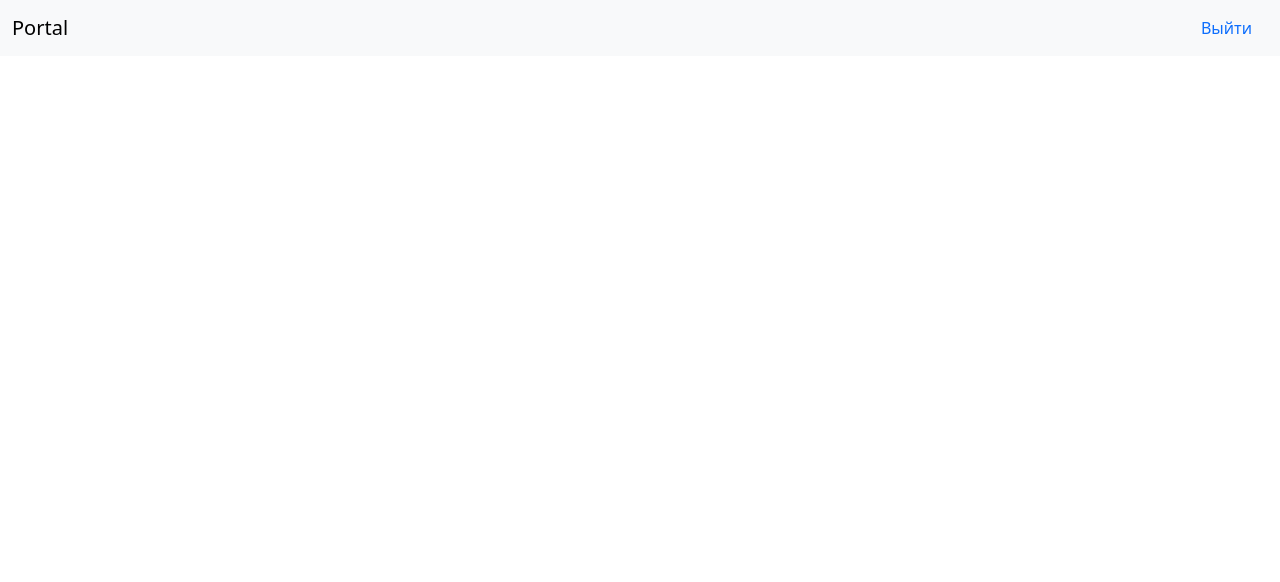
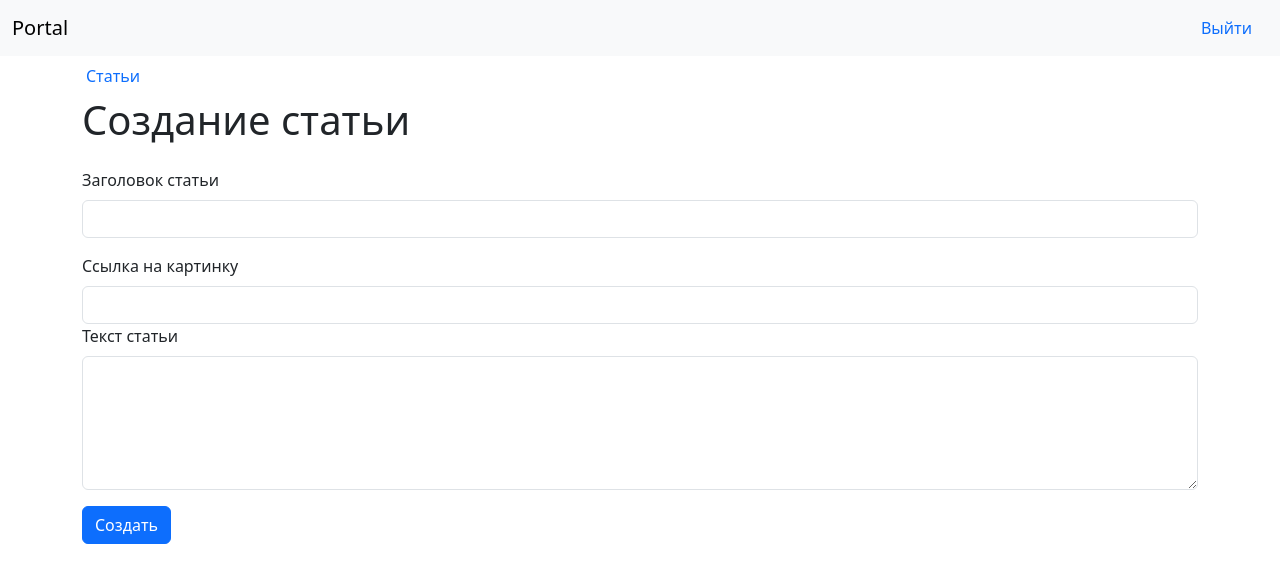
Before and after one commit to KonstantinG86/portal.fe, a Vue app: page /admin/articles/create in a window 1280 px wide. Before the commit this address had no page. Shown: the top 582 px of the page. Built offline with nearby package versions, Linux system fonts and the light colour scheme; sample sign-in values are in the browser's storage.

Commit message:
last_put

```diff
--- a/src/App.vue
+++ b/src/App.vue
@@ -18,6 +18,15 @@
       </div>
     </nav>
   <div class="container">
+    <div class="row" v-if="isAuth">
+      <ul class="nav">
+        <li class="nav-item">
+          <router-link class="nav-link" :to="{ name: 'admin_articles' }">
+            Статьи
+          </router-link>
+        </li>
+      </ul>
+    </div>
     <router-view />
   </div>
 </template>
--- a/src/api/index.js
+++ b/src/api/index.js
@@ -2,7 +2,11 @@ import axios from 'axios';
 
 const api = axios.create();
 
-api.defaults.baseURL = 'http://portal.be/api';
+if (process.env.NODE_ENV === 'production') {
+    api.defaults.baseURL = '/api';
+} else{
+    api.defaults.baseURL = 'http://portal.be/api';
+}
 
 api.interceptors.request.use(config => {
     const token = localStorage.getItem('token');
--- /dev/null
+++ b/src/pages/admin/ArticlesPage.vue
@@ -0,0 +1,80 @@
+<template>
+    <div class="row mt-4">
+        <div class="col">
+            <h1>Все статьи</h1>
+        </div>
+    </div>
+    <div class="row my-3">
+        <div class="com">
+            <router-link class="btn btn-success" :to="{ name: 'admin_article_create' }">Добавить статью</router-link>
+        </div>
+    </div>
+    <div class="row">
+        <div class="col">
+            <table class="table">
+                <thead>
+                    <tr>
+                        <th scope="col">#</th>
+                        <th scope="col">Обложка</th>
+                        <th scope="col">Заголовок</th>
+                        <th scope="col"></th>
+                    </tr>
+                </thead>
+                <tbody>
+                    <tr v-for="article in articles" :key="article.id">
+                        <th scope="row">{{ article.id }}</th>
+                        <td>
+                            <img
+                            v-if="article.image"
+                            :src='article.image'
+                            alt=''
+                            style='width: 50px; height: 50px;'>
+                        </td>
+                        <td>{{ article.title }}</td>
+                        <td>
+                            <div class="btn-group">
+                                <router-link
+                                    class="btn btn-outline-primary"
+                                    :to="{ name: 'admin_article_edit', params: { id: article.id } }"
+                                >🖍️</router-link>
+                                <button
+                                    class="btn btn-outline-danger"
+                                    @click="deleteArticle(article.id)"
+                                >❌</button>
+                            </div>
+                        </td>
+                    </tr>
+                </tbody>
+            </table>
+        </div>
+    </div>
+</template>
+
+
+<script>
+import api from '@/api';
+export default {
+    data() {
+        return {
+            articles: []
+        }
+        },
+        mounted() {
+            this.loadArticles();
+        },
+        methods: {
+            async loadArticles() {
+                const result = await api.get('/admin/articles');
+                this.articles = result.data
+            },
+            async deleteArticle(id) {
+                let answer = confirm('Вы уверены, что хотите удалить эту статью?')
+                if (!answer) {
+                    return;
+                }
+                await api.delete('/admin/articles/' + id);
+                this.loadArticles();
+            }
+        }
+}
+</script>
--- /dev/null
+++ b/src/pages/admin/CreateArticlePage.vue
@@ -0,0 +1,68 @@
+<template>
+    <div class="row">
+        <div class="col">
+            <h1>Создание статьи</h1>
+        </div>
+    </div>
+    <div class="alert alert-danger" role="alert mb-3" v-if="error">
+        {{ error }}
+    </div>
+    <div class="row my-3">
+        <div class="col">
+            <form>
+                <div class="mb-3">
+                    <label for="title" class="form-label">Заголовок статьи</label>
+                    <input type="text" class="form-control" id="title" v-model="title">
+                </div>
+                <div>
+                    <label for="image" class="form-label">Ссылка на картинку</label>
+                    <input type="text" class="form-control" id="image" v-model="image">
+                </div>
+                <div class="mb-3">
+                    <label for="content" class="form-label">Текст статьи</label>
+                    <textarea class="form-control" id="content" rows="5" v-model="content"></textarea>
+                </div>
+                <button
+                    @click="createArticle"
+                    type="button"
+                    class="btn btn-primary"
+                    >Создать
+                </button>
+            </form>
+        </div>
+    </div>
+</template>
+
+<script>
+import api from '@/api';
+export default {
+    data() {
+        return {
+            title: '',
+            image: '',
+            content: '',
+            error: ''
+        }
+    },
+    methods: {
+        async createArticle() {
+            this.error = '';
+            try {
+                await api.post('/admin/articles', {
+                    title: this.title,
+                    image: this.image,
+                    content: this.content
+                });
+                this.$router.push({
+                    name: 'admin_articles'
+                });
+            }
+            catch (e) {
+                if (e.status == '422') {
+                    this.error = e.response.data.message;
+                }
+            }
+        }
+    }
+}
+</script>
--- /dev/null
+++ b/src/pages/admin/EditArticlePage.vue
@@ -0,0 +1,80 @@
+<template>
+    <div class="row">
+        <div class="col">
+            <h1>Редактирование статьи</h1>
+        </div>
+    </div>
+    <div class="alert alert-danger" role="alert mb-3" v-if="error">
+        {{ error }}
+    </div>
+    <div class="row my-3">
+        <div class="col">
+            <form>
+                <div class="mb-3">
+                    <label for="title" class="form-label">Заголовок статьи</label>
+                    <input type="text" class="form-control" id="title" v-model="article.title">{{ article.title }}
+                </div>
+                <div>
+                    <label for="image" class="form-label">Ссылка на картинку</label>
+                    <input type="text" class="form-control" id="image" v-model="article.image">{{ article.image }}
+                </div>
+                <div class="mb-3">
+                    <label for="content" class="form-label">Текст статьи</label>
+                    <textarea class="form-control" id="content" rows="5" v-model="article.content">{{ article.content }}</textarea>
+                </div>
+                <button
+                    @click="editArticle"
+                    type="button"
+                    class="btn btn-primary"
+                    >Редактировать
+                </button>
+            </form>
+    </div>
+    </div>
+</template>
+
+<script>
+import api from '@/api';
+export default {
+    data() {
+        return {
+            articleId: this.$route.params.id,
+            article: {},
+            error: ''
+        }
+    },
+    mounted() {
+        this.loadArticle();
+    },
+    methods: {
+        async loadArticle() {
+            const result = await api.get('/admin/articles/' + this.articleId);
+            this.article = result.data
+        },
+        async editArticle() {
+            this.error = '';
+            try {
+                await api.put('/admin/articles/' + this.articleId, {
+                    title: this.article.title,
+                    image: this.article.image,
+                    content: this.article.content
+                });
+                this.$router.push({
+                    name: 'admin_articles'
+                });
+                }
+            catch (e) {
+                if (e.status == '422') {
+                    this.error = e.response.data.message;
+                }
+            }
+        }
+    },
+    watch: {
+        '$route.params.id': function(newId) {
+            this.articleId = newId;
+            this.loadArticle();
+        }
+    }
+}
+</script>
--- a/src/router/index.js
+++ b/src/router/index.js
@@ -3,7 +3,10 @@ import MainPage from '@/pages/MainPage.vue'
 import ArticlePage from '@/pages/ArticlePage.vue'
 import LoginPage from '@/pages/LoginPage.vue'
 import RegisterPage from '@/pages/RegisterPage.vue'
-import {useAuthStore} from '@/stores/authstore';
+import {useAuthStore} from '@/stores/authstore'
+import ArticlesPage from '@/pages/admin/ArticlesPage.vue'
+import CreateArticlePage from '@/pages/admin/CreateArticlePage.vue'
+import EditArticlePage from '@/pages/admin/EditArticlePage.vue'
 
 const router = createRouter({
   history: createWebHistory(import.meta.env.BASE_URL),
@@ -34,7 +37,30 @@ const router = createRouter({
         guestOnly: true
       }
     },
-
+    {
+      path: '/admin/articles',
+      name: 'admin_articles',
+      component: ArticlesPage,
+      meta: {
+        authOnly: true
+      }
+    },
+    {
+      path: '/admin/articles/create',
+      name: 'admin_article_create',
+      component: CreateArticlePage,
+      meta: {
+        authOnly: true
+      }
+    },
+    {
+      path: '/admin/articles/:id',
+      name: 'admin_article_edit',
+      component: EditArticlePage,
+      meta: {
+        authOnly: true
+      }
+    }
   ]
 });
 
@@ -48,7 +74,7 @@ router.beforeEach(function (to) {
 
   if (to.meta.authOnly && !authStore.isAuth) {
     return {
-      name: 'main'
+      name: 'login'
     };
   }
 });
```
Also changed, not shown: src/pages/ArticlePage.vue (line endings or trailing spaces).
